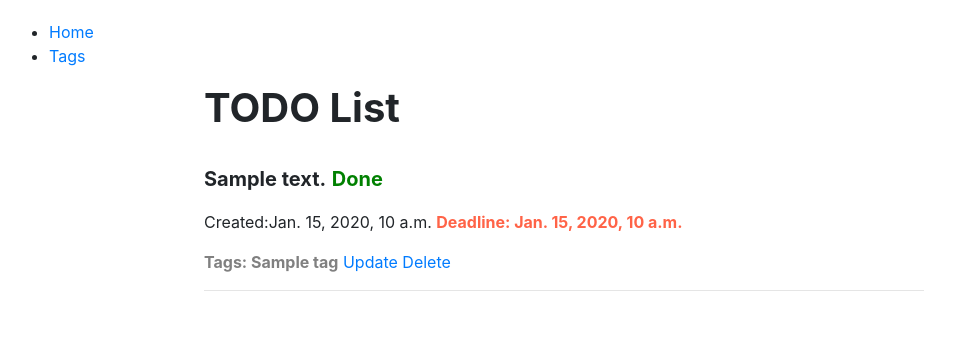
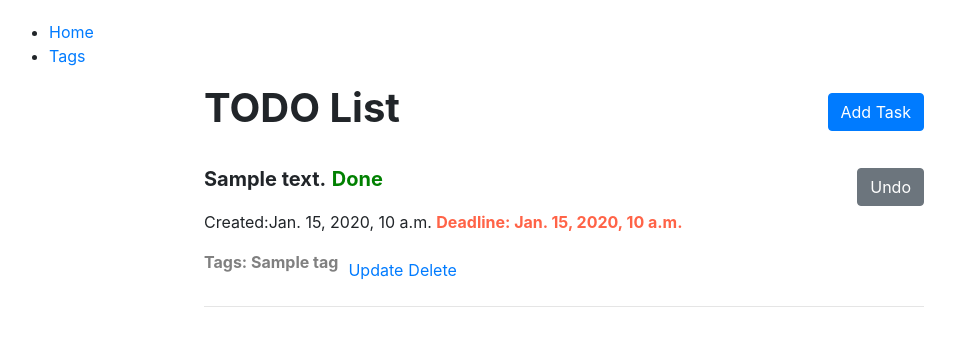
Before and after one commit to mwellick/todo-list, a Django app: page / in a window 1280 px wide. Shown: the top 346 px of the page, without its empty margins (11-966 px from the left). Run offline with Django 5.2, Linux system fonts and the light colour scheme; tables that the repository leaves empty hold one stand-in row (values such as "Sample post").

Commit message:
Updated index.html

```diff
--- a/templates/todo/index.html
+++ b/templates/todo/index.html
@@ -1,33 +1,44 @@
 {% extends 'base.html' %}
 {% block content %}
-  <h1 style="margin-left: 20%"><strong>TODO List</strong></h1>
+  <div style="display: flex; justify-content: space-between; align-items: center;">
+    <h1 style="margin-left: 20%"><strong>TODO List</strong></h1>
+    <a class="btn btn-primary" style="text-decoration: none; font-size: 1.0rem;" href="">Add Task</a>
+  </div>
+
   <br>
   <div style="margin-left: 20%">
     {% for tasks in task_list %}
 
-      <p style="font-size: 20px"><strong>{{ tasks.content }}</strong>
+      <div style="display: flex; justify-content: space-between; align-items: center;">
+        <p style="font-size: 20px;"><strong>{{ tasks.content }}</strong>
+          {% if tasks.is_done == False %}
+            <span style="color: red;"><strong>Not done</strong></span>
+          {% else %}
+            <span style="color: green;"><strong>Done</strong></span>
+          {% endif %}
+        </p>
         {% if tasks.is_done == False %}
-          <span style="color: red"><strong>Not done</strong></span>
+          <a class="btn btn-success" style="text-decoration: none; font-size: 1.0rem;" href="">Complete</a>
         {% else %}
-          <span style="color: green"><strong>Done</strong></span>
+          <a class="btn btn-secondary" style="text-decoration: none; font-size: 1.0rem;" href="">Undo</a>
         {% endif %}
-      </p>
+      </div>
 
       <p>Created:{{ tasks.created_date }}
         {% if tasks.deadline %}
-          <span style="color: tomato"><strong>Deadline: {{ tasks.deadline }}</strong></span>
+          <span style="color: tomato;"><strong>Deadline: {{ tasks.deadline }}</strong></span>
         {% endif %}
       </p>
 
       {% for tag in tasks.tags.all %}
-        <p style="color: grey"><strong>Tags: {{ tag.name }}</strong>
-          <a href="">Update</a>
+        <div style="display: flex; align-items: center;">
+          <p style="color: grey; margin-right: 10px;"><strong>Tags: {{ tag.name }}</strong></p>
+          <a href="" style="margin-right: 5px;">Update</a>
           <a href="">Delete</a>
-        </p>
-        <hr>
+        </div>
       {% endfor %}
 
+      <hr>
     {% endfor %}
   </div>
-
 {% endblock %}
```
